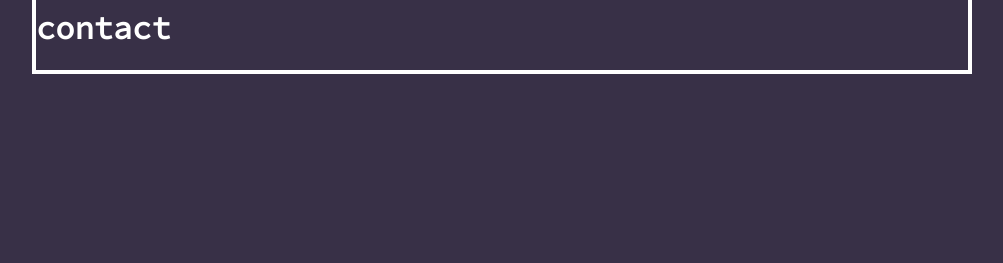
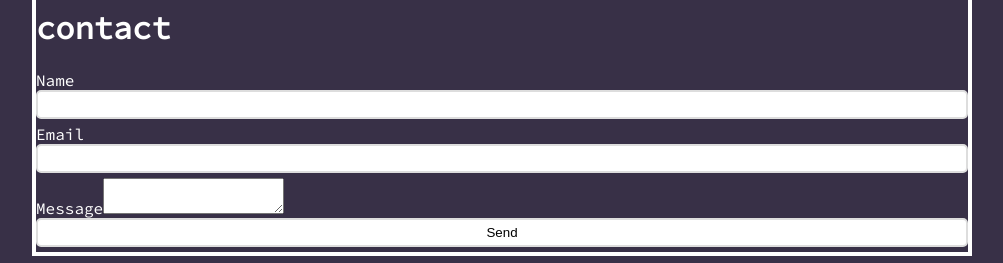
Before and after one commit to ambibma/ambiBlog, a React (Create React App) app in the folder client/: page / in a window 1280 px wide. Shown: the part 1346-1609 px from the top of the page, without its empty margins (138-1141 px from the left). Before the commit the page ends 1430 px from the top, so only its background shows below. Built offline with nearby package versions, Linux system fonts and the light colour scheme; no server answers.

Commit message:
Add contact form to be rendered on homepage

```diff
--- a/client/src/pages/HomePage.js
+++ b/client/src/pages/HomePage.js
@@ -82,6 +82,7 @@ function HomePage() {
       </div>
       <div className='contact-container'>
         <h1>contact</h1>
+        <ContactForm/>
 
       </div>
     </div>
```
